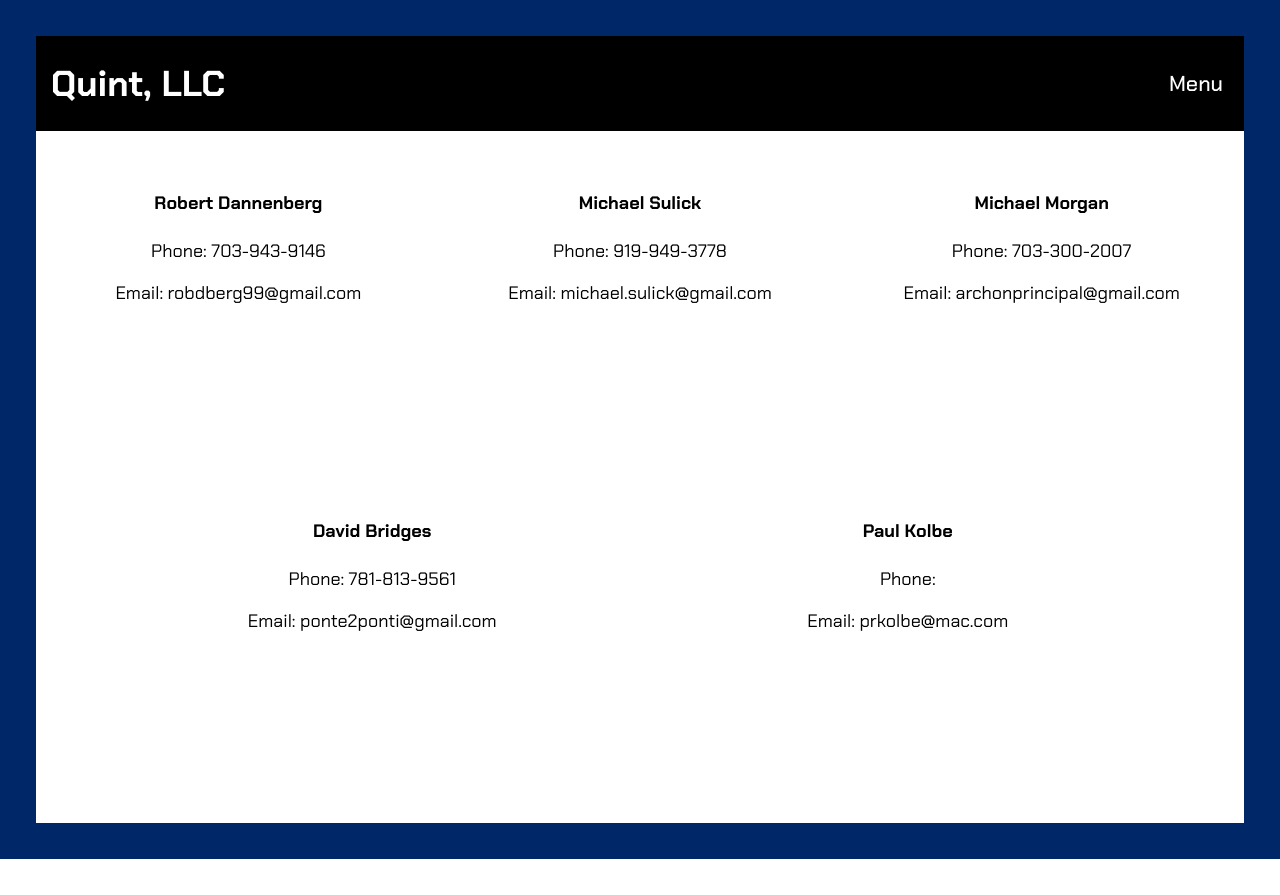
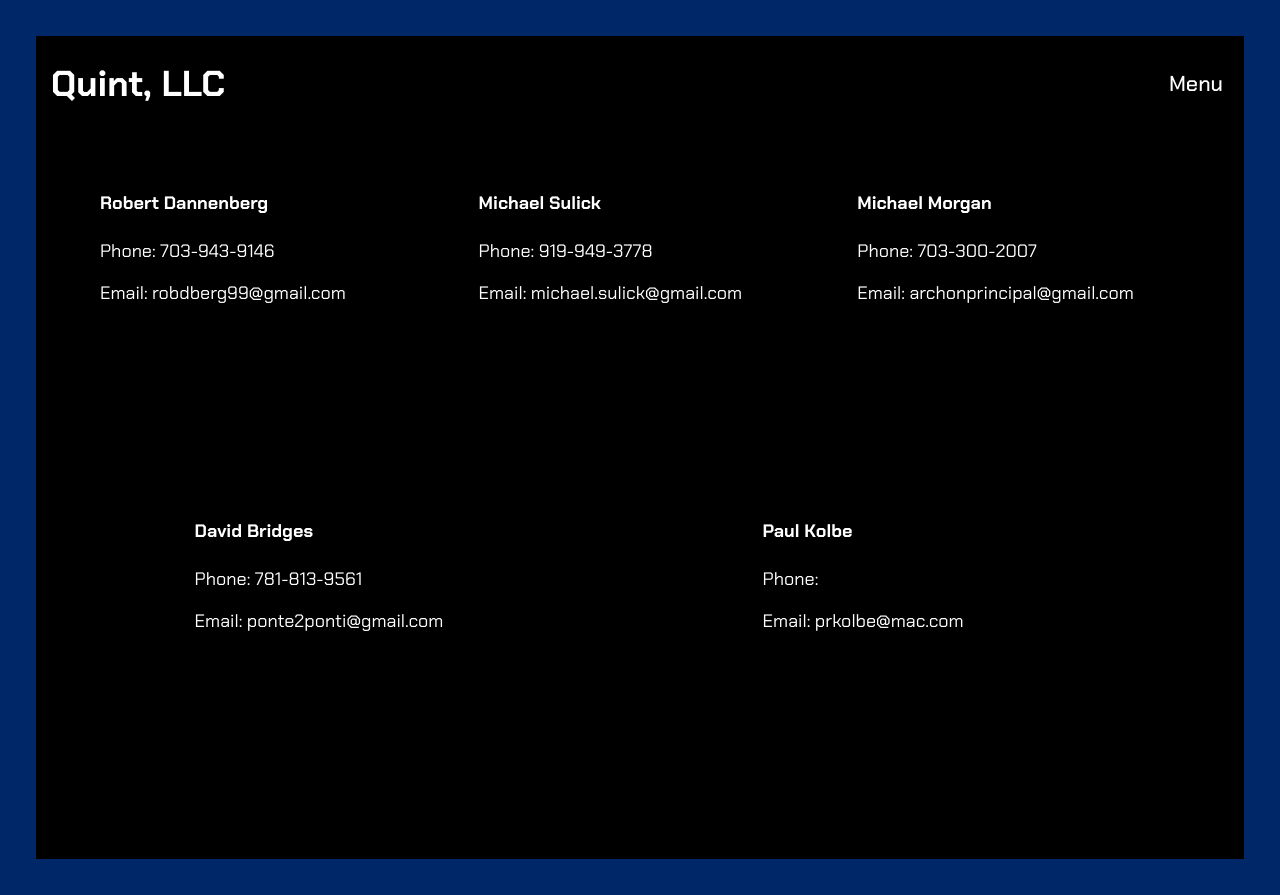
Before and after one commit to tdberg21/quint, a React (Create React App) app: page /contact in a window 1280 px wide. Before the commit the page ends 859 px from the top, so only its background shows below. Built offline with nearby package versions, Linux system fonts and the light colour scheme.

Commit message:
Change background color and font color of contact component

```diff
--- a/src/Components/Contact/Contact.css
+++ b/src/Components/Contact/Contact.css
@@ -1,16 +1,16 @@
 .contact-component {
   display: flex;
   flex-wrap: wrap;
-  justify-content: space-evenly;
+  text-align: left;
+  justify-content: space-around;
   min-height: 82vh;
-  padding-top: 2rem;
+  padding: 2rem;
+  background-color: #000;
+  color: #fff;
 }
 
 .contact-card {
-  width: 33%;
+  width: 30%;
   height: fit-content;
+  margin-left: 1rem;
 }
-
-/* .contact-name {
-  margin-top: 0;
-} */
```
